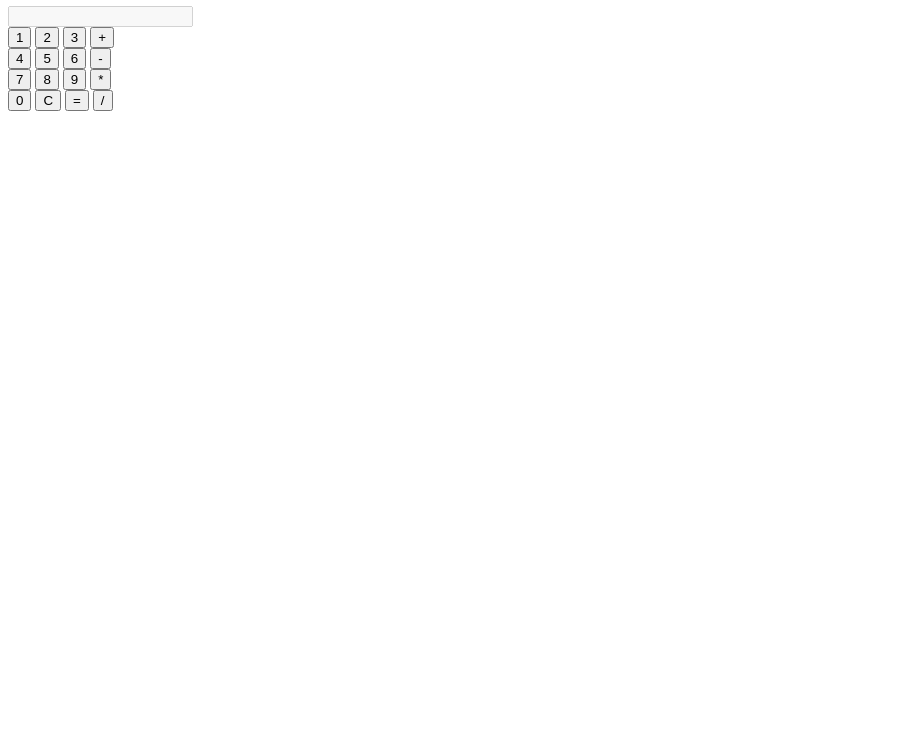
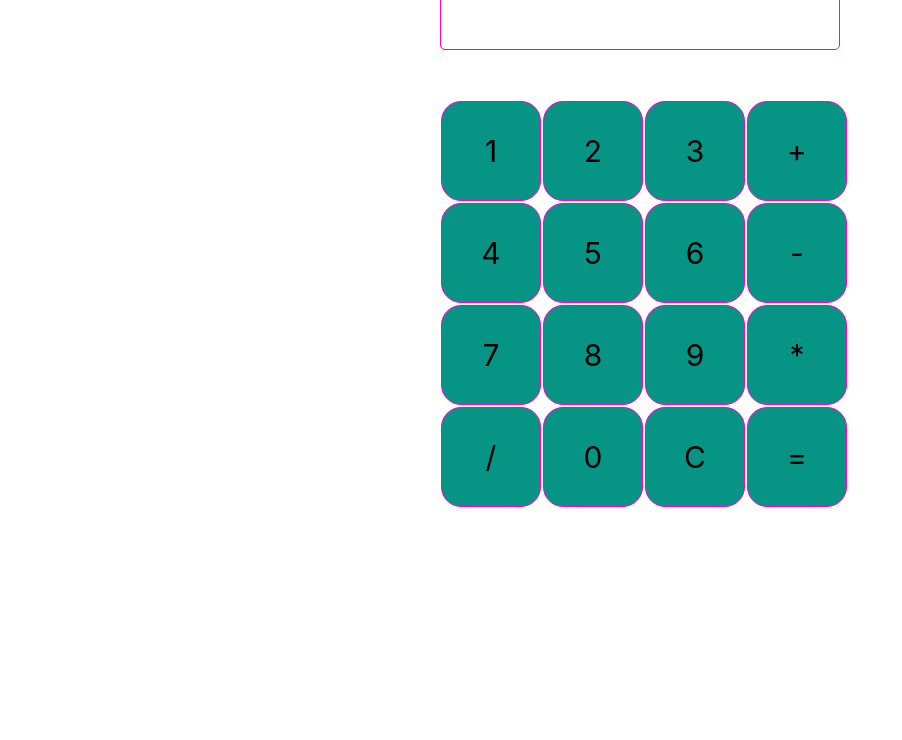
Before and after one commit to Abigael-Wasabi/Script-utils, a plain HTML site: page calc.html in a window 1280 px wide. Shown: the part 60-800 px from the top of the page, without its empty margins (0-902 px from the left). Drawn offline with nearby package versions, Linux system fonts and the light colour scheme.

Commit message:
Added the HTML file

```diff
--- a/calc.html
+++ b/calc.html
@@ -1,55 +1,73 @@
+<!DOCTYPE html>
 <html lang="en">
 <head>
   <meta charset="UTF-8">
   <meta http-equiv="X-UA-Compatible" content="IE=edge">
   <meta name="viewport" content="width=device-width, initial-scale=1.0">
-    <title>Document</title>
+  <link rel="stylesheet" href="/bootstrap-5.0.2-dist/css/bootstrap.min.css">
+  <link rel="stylesheet" href="/calc.css">
+  <link rel="icon" href="/Calc.webp">
+  <title>Simple Calculator</title>
 </head>
 <body>
-     <h1>Calculator</h1>
-    <input type="text" id="result" disabled>
-    <br>
-    <button onclick="appendNumber('1')">1</button>
-    <button onclick="appendNumber('2')">2</button>
-    <button onclick="appendNumber('3')">3</button>
-    <button onclick="appendOperator('+')">+</button>
-    <br>
-    <button onclick="appendNumber('4')">4</button>
-    <button onclick="appendNumber('5')">5</button>
-    <button onclick="appendNumber('6')">6</button>
-    <button onclick="appendOperator('-')">-</button>
-    <br>
-    <button onclick="appendNumber('7')">7</button>
-    <button onclick="appendNumber('8')">8</button>
-    <button onclick="appendNumber('9')">9</button>
-    <button onclick="appendOperator('*')">*</button>
-    <br>
-    <button onclick="appendNumber('0')">0</button>
-    <button onclick="clearResult()">C</button>
-    <button onclick="calculateResult()">=</button>
-    <button onclick="appendOperator('/')">/</button>
+  <div class="calculator">
+    <input type="text" class="output">
+    <table >
+      <tr>
+        <td><button>1</button></td>
+        <td><button>2</button></td>
+        <td><button>3</button></td>
+        <td><button>+</button></td>
+      </tr>
+      <tr>
+        <td><button>4</button></td>
+        <td><button>5</button></td>
+        <td><button>6</button></td>
+        <td><button>-</button></td>
+      </tr>
+      <tr>
+        <td><button>7</button></td>
+        <td><button>8</button></td>
+        <td><button>9</button></td>
+        <td><button>*</button></td>
+      </tr>
+      <tr>
+        <td><button>/</button></td>
+        <td><button>0</button></td>
+        <td><button>C</button></td>
+        <td><button>=</button></td>
+      </tr>
+    </table>
+  </div>
   <script>
-        let result = '';
+    // get the calculator buttons and output field
+const buttons = document.querySelectorAll("button");
+const output = document.querySelector(".output");
 
-function appendNumber(num) {
-  result += num;
-  document.getElementById('result').value = result;
+// add click event listeners to the buttons
+buttons.forEach((button) => {
+  button.addEventListener("click", () => {
+    // get the button text and output value
+    const buttonText = button.innerText;
+    const outputValue = output.value;
+
+    // handle the button click
+    if (buttonText === "C") {
+      // clear the output
+      output.value = "";
+    } else if (buttonText === "=") {
+      // evaluate the expression and set the output value
+      try {
+        output.value = eval(outputValue);
+      } catch (e) {
+        output.value = "Error";
       }
-
-function appendOperator(operator) {
-  result += operator;
-  document.getElementById('result').value = result;
+    } else {
+      // append the button text to the output value
+      output.value = outputValue + buttonText;
     }
-
-function clearResult() {
-  result = '';
-  document.getElementById('result').value = result;
-}
-
-function calculateResult() {
-  result = eval(result);
-  document.getElementById('result').value = result;
-}
+  });
+});
   </script>
 </body>
 </html>
```
Lines whose indentation alone changed are shown as unchanged.
